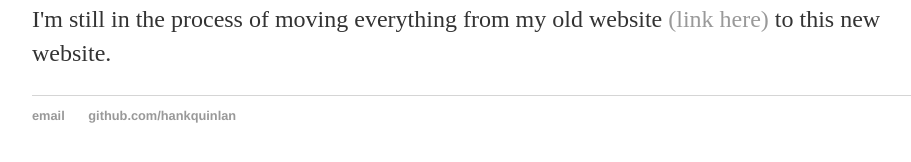
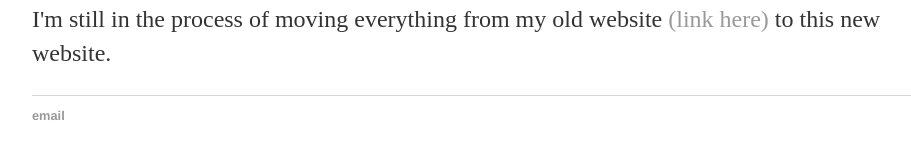
Before and after one commit to jhknakao/jhknakao.github.io, a Jekyll site: the page built from index.html, in a window 1280 px wide. Shown: the part 194-356 px from the top of the page, without its empty margins (160-1071 px from the left). Built offline with Jekyll 4.4.1, drawn with Linux system fonts in a browser that asks for light colours.

Commit message:
Update default.html

```diff
--- a/_layouts/default.html
+++ b/_layouts/default.html
@@ -20,8 +20,8 @@
 			</div><!-- /.container -->
 			<footer>
 	    		<ul>
-	        		<li><a href="mailto:hankquinlanhub@gmail.com">email</a></li>
-	        		<li><a href="https://github.com/hankquinlan">github.com/hankquinlan</a></li>
+	        		<li><a href="mailto:nakaoj@udel.edu">email</a></li>
+	        		<!-- <li><a href="https://github.com/jhknakao">github.com/jhknakao</a></li> -->
 				</ul>
 			</footer>
 		</body>
```
